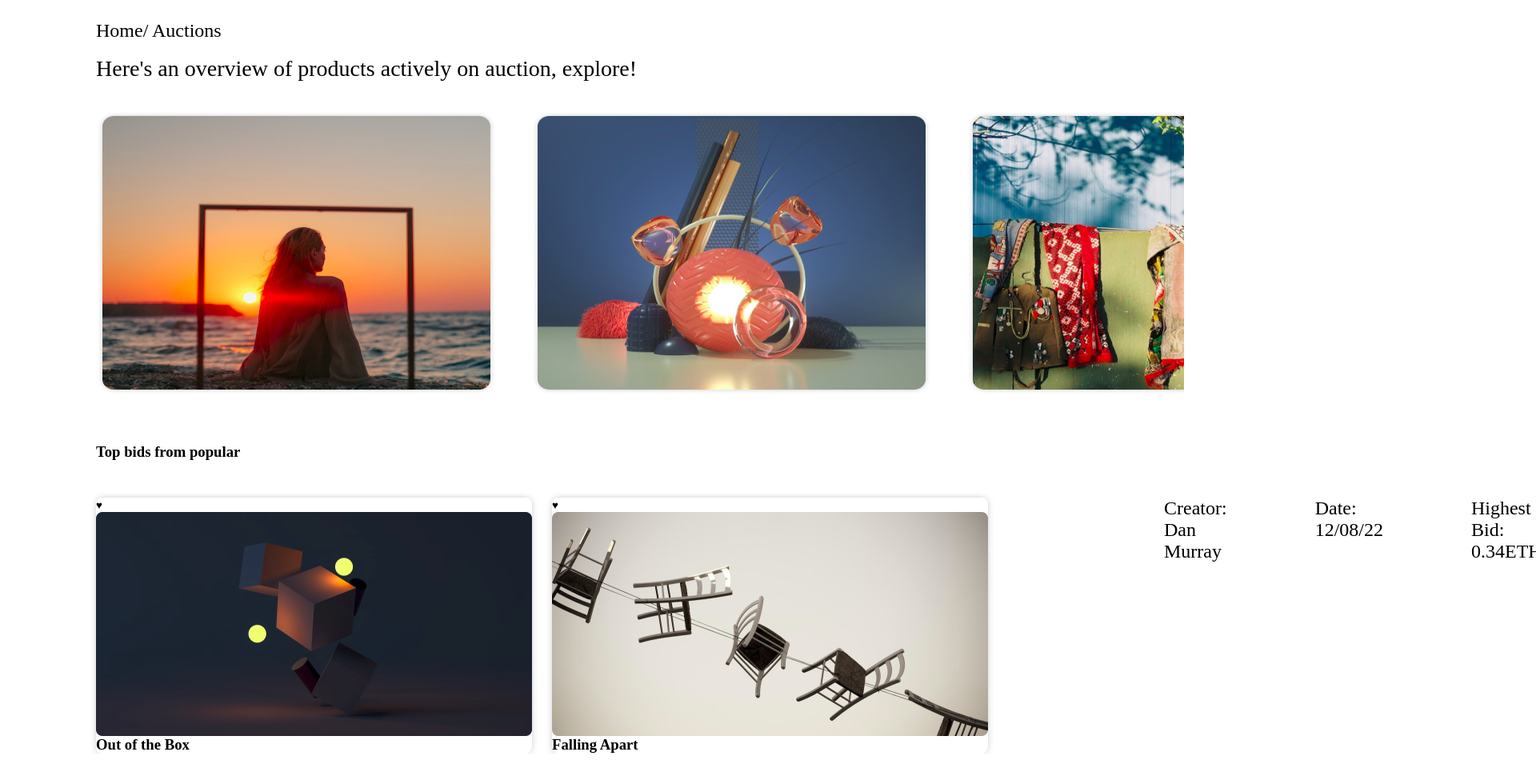
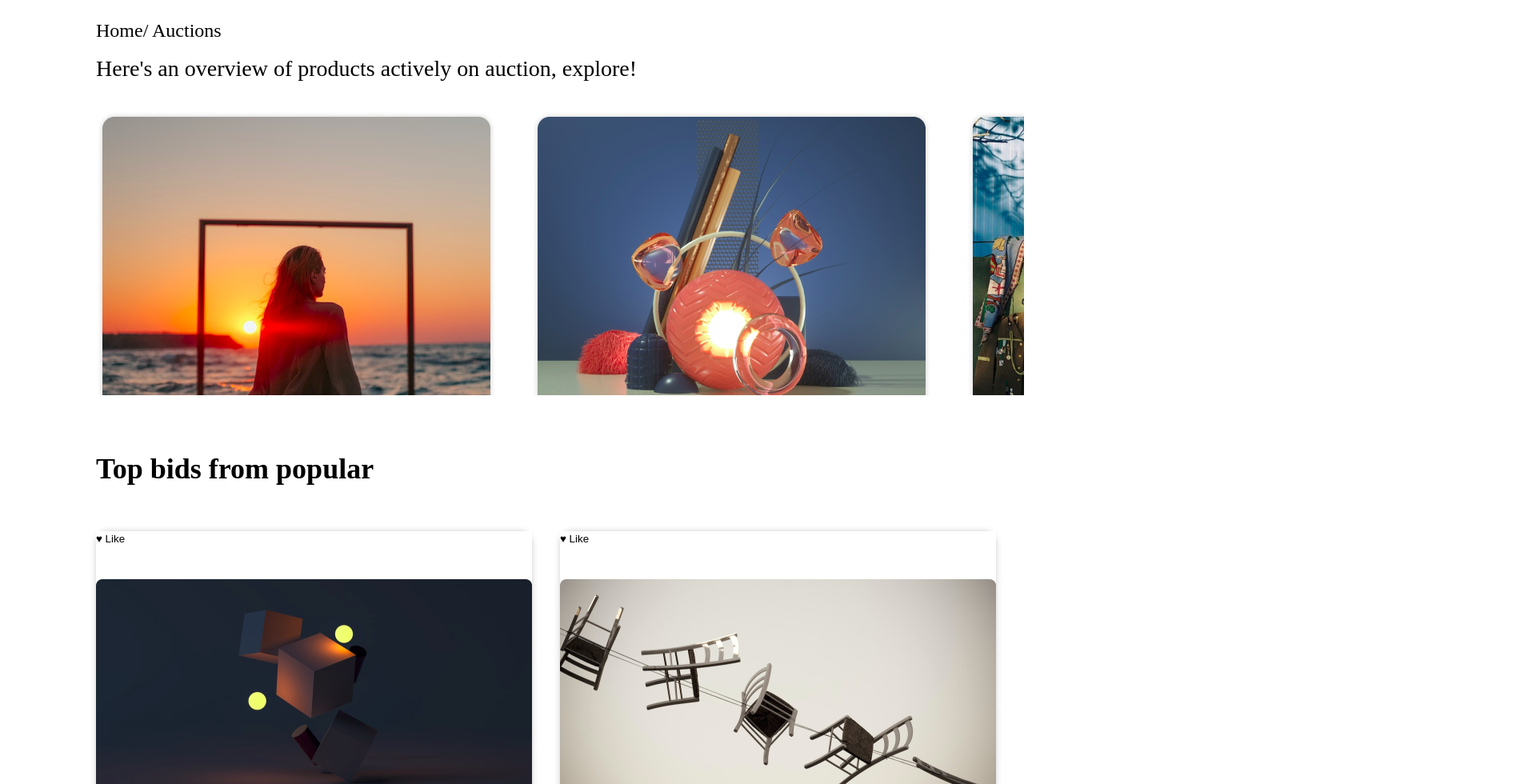
Before and after one commit to antomuangigitau/artsy, a React (Vite) app: page /auctions in a window 1280 px wide. Shown: the part 120-1100 px from the top of the page at 80% size, 1920 px wide, since content can reach past the window. Before the commit the page ends 1062 px from the top, so only its background shows below. Built offline with nearby package versions, Linux system fonts and the light colour scheme; a web font is replaced by a local one.

Commit message:
Fix view of other auctions

```diff
--- a/src/components/auction/Swap.jsx
+++ b/src/components/auction/Swap.jsx
@@ -13,35 +13,36 @@ const Swap = () => {
                     return <img src={img} key={id}/>;
                 })}
             </div>
-            <div className={styles["top-bids"]}>
+            <div className={styles["top__bids"]}>
                 <h3>Top bids from popular </h3>
                 <div className={styles["row"]}>
                     <div className={styles["column"]}>
-                        <div className={styles['left']}>
-                            <div className="top">
-                                <button>♥</button>
+                        <div className={styles['card']}>
+                            <div className={styles.top}>
+                                <button>♥ Like</button>
                             </div>
                             <img src={topauctions[0]['img']} />
                             <h3>Out of the Box</h3>
                         </div>
-                        <div className="extrainfo">
+                        <div className={styles['extrainfo']}>
                             <h4>Creator: Dan Murray</h4>
                             <h4>Date: 12/08/22</h4>
                             <h4>Highest Bid: 0.57ETH</h4>
                         </div>
                     </div>
                     <div className={styles["column"]}>
-                        <div className={styles['right']}>
-                            <div className="top">
-                                <button>♥</button>
+                        <div className={styles['card']}>
+                            <div className={styles.top}>
+                                <button>♥ Like</button>
                             </div>
                             <img src={topauctions[1]['img']} />
                             <h3>Falling Apart</h3>
                         </div>
-                        <div className="extrainfo"></div>
-                        <h4>Creator: Dan Murray</h4>
-                        <h4>Date: 12/08/22</h4>
-                        <h4>Highest Bid: 0.34ETH</h4>
+                        <div className={styles['extrainfo']}>
+                            <h4>Creator: Jacob Banks</h4>
+                            <h4>Date: 12/08/22</h4>
+                            <h4>Highest Bid: 0.34ETH</h4>
+                        </div>
                     </div>
                 </div>
             </div>
--- a/src/components/auction/Swap.module.css
+++ b/src/components/auction/Swap.module.css
@@ -1,7 +1,8 @@
 
 .swap {
-  margin: 0 20px 0 120px;
+  margin: 0 0 0 120px;
   /* background-color: black; */
+  margin-bottom: 50px;
 }
 
 .swap h4 {
@@ -18,10 +19,11 @@
 }
 
 .images {
-  display: flex;
-  flex-direction: row;
+  display: grid;
+  grid-template-columns: repeat(5, 1fr);
+  overflow: hidden;
   gap: 43px;
-  min-width: 485px;
+  min-width: 100%;
   max-height: 356px;
   margin-bottom: 60px;
 }
@@ -35,6 +37,7 @@
 
 .row {
   margin-top: 46px;
+  margin-bottom: 500px;
 }
 
 .column {
@@ -43,15 +46,20 @@
   display: flex;
   flex-direction: row;
   gap: 110px;
+  flex-wrap: wrap;
+
 }
 
-.left, .right {
-  /* border: 0.5px solid black; */
-  box-shadow: 0px 0px 9px -1px rgba(0, 0, 0, 0.25);;
-  border-radius: 8px;
-  background: #FFF;
+.card {
+  box-shadow: 0px 0px 9px -1px rgba(0, 0, 0, 0.25);
+  border-radius: 15px;
+  float: right;
+  flex: 0 1 24%;
+  min-width: 545px;
 }
 
-.extrainfo {
-  padding-top: 20px;
+
+.top {
+  background-color: #FFF;
+  height: 60px;
 }
```
